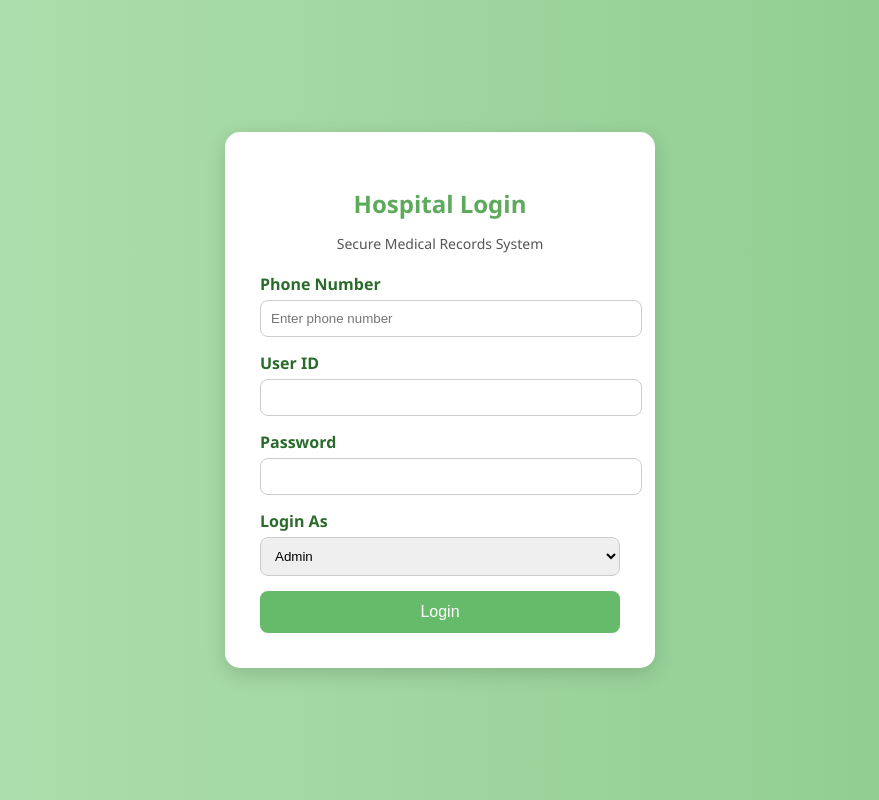
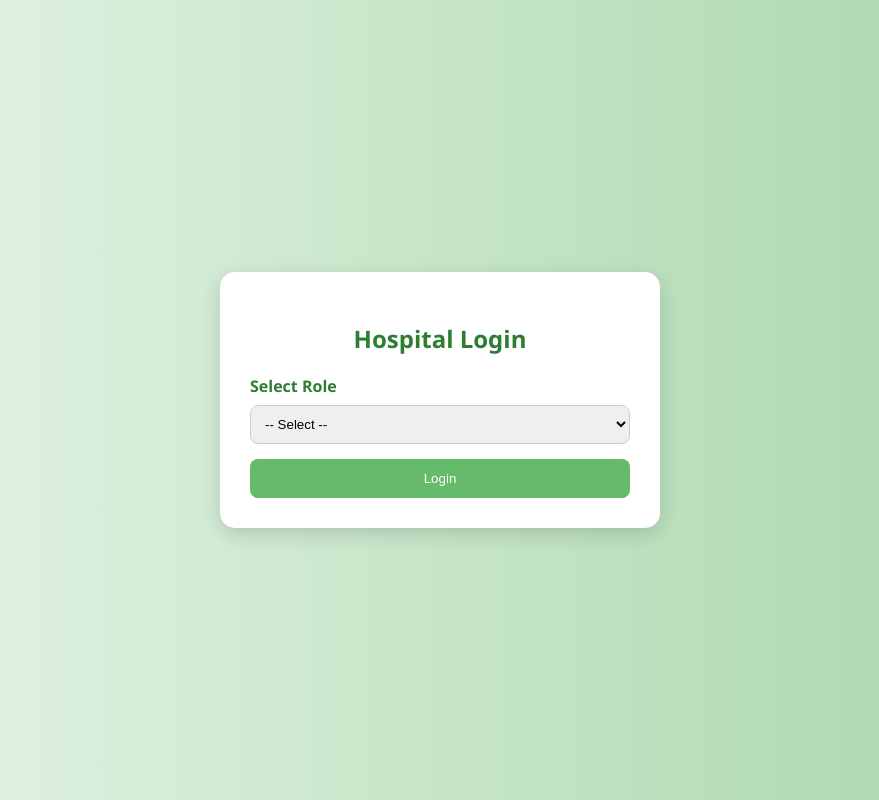
Before and after one commit to Prakrithi-A/MDP_hospital_files, a Flask app: page / in a window 1280 px wide. Shown: the whole page, without its empty margins (200-1079 px from the left). Run offline with Flask 3, Linux system fonts and the light colour scheme.

Commit message:
update app and templates

```diff
--- a/app.py
+++ b/app.py
@@ -3,9 +3,14 @@ import os
 
 app = Flask(__name__)
 
-# Upload folder config
+# ---------------- CONFIG ----------------
+
 UPLOAD_FOLDER = 'uploads'
 app.config['UPLOAD_FOLDER'] = UPLOAD_FOLDER
+
+# create uploads folder if not exists
+if not os.path.exists(UPLOAD_FOLDER):
+    os.makedirs(UPLOAD_FOLDER)
 
 # ---------------- LOGIN ----------------
 
@@ -18,6 +23,17 @@ def handle_login():
     role = request.form.get('role')
     user_id = request.form.get('user_id')
 
+    print("LOGIN:", role, user_id)
+
+    # external → no credentials needed
+    if role == 'external':
+        return redirect(url_for('external'))
+
+    # if no ID entered, give default (for testing)
+    if not user_id:
+        user_id = "guest"
+
+    # redirect based on role
     if role == 'admin':
         return redirect(url_for('admin'))
 
@@ -27,8 +43,7 @@ def handle_login():
     elif role == 'patient':
         return redirect(url_for('patient', patient_id=user_id))
 
-    else:
-        return redirect(url_for('external'))
+    return "Invalid role ❌"
 
 # ---------------- DASHBOARDS ----------------
 
@@ -46,6 +61,8 @@ def doctor(doctor_id):
         if len(parts) >= 2 and parts[1] == doctor_id:
             doctor_files.append(f)
 
+    print("Doctor:", doctor_id, "Files:", doctor_files)
+
     return render_template('doctor_dashboard.html', files=doctor_files, doctor_id=doctor_id)
 
 @app.route('/patient/<patient_id>')
@@ -57,9 +74,7 @@ def patient(patient_id):
         if f.startswith(patient_id + "_"):
             patient_files.append(f)
 
-    print("Patient ID:", patient_id)
-    print("All files:", files)
-    print("Filtered files:", patient_files)
+    print("Patient:", patient_id, "Files:", patient_files)
 
     return render_template('patient_dashboard.html', files=patient_files, patient_id=patient_id)
 
@@ -72,7 +87,7 @@ def external():
 @app.route('/upload', methods=['GET', 'POST'])
 def upload():
     if request.method == 'POST':
-        file = request.files['file']
+        file = request.files.get('file')
         patient_id = request.form.get('patient_id')
         doctor_id = request.form.get('doctor_id')
 
@@ -81,17 +96,19 @@ def upload():
             filepath = os.path.join(app.config['UPLOAD_FOLDER'], filename)
             file.save(filepath)
 
-            return "File uploaded successfully!"
+            return "File uploaded successfully! ✅"
+
+        return "Missing data ❌"
 
     return render_template('upload.html')
 
-# ---------------- DOWNLOAD FILE ----------------
+# ---------------- DOWNLOAD ----------------
 
 @app.route('/uploads/<filename>')
 def uploaded_file(filename):
     return send_from_directory('uploads', filename)
 
-# ---------------- OTHER PAGES ----------------
+# ---------------- OTHER ----------------
 
 @app.route('/doctors')
 def doctors():
--- a/templates/login.html
+++ b/templates/login.html
@@ -6,7 +6,7 @@
     <style>
         body {
             font-family: 'Segoe UI', sans-serif;
-            background: linear-gradient(to right, #B2E0B2, #8CCB8C);
+            background: linear-gradient(to right, #E8F5E9, #A5D6A7);
             height: 100vh;
             margin: 0;
             display: flex;
@@ -14,44 +14,30 @@
             align-items: center;
         }
 
-        .login-container {
+        .container {
             background: white;
-            padding: 35px;
+            padding: 30px;
             border-radius: 15px;
-            width: 360px;
+            width: 380px;
             box-shadow: 0px 6px 20px rgba(0,0,0,0.15);
         }
 
         h2 {
             text-align: center;
-            color: #5DAA5D;
-            margin-bottom: 10px;
-        }
-
-        p.subtitle {
-            text-align: center;
-            color: #555;
-            margin-bottom: 20px;
-            font-size: 14px;
+            color: #2E7D32;
         }
 
         label {
             font-weight: 600;
-            color: #2A6A2A;
+            color: #2E7D32;
         }
 
         input, select {
             width: 100%;
             padding: 10px;
-            margin-top: 5px;
-            margin-bottom: 15px;
+            margin: 8px 0 15px 0;
             border-radius: 8px;
             border: 1px solid #ccc;
-        }
-
-        input:focus, select:focus {
-            outline: none;
-            border-color: #66BB6A;
         }
 
         button {
@@ -60,44 +46,108 @@
             background: #66BB6A;
             border: none;
             color: white;
-            font-size: 16px;
             border-radius: 8px;
             cursor: pointer;
-            transition: 0.3s;
         }
 
         button:hover {
             background: #388E3C;
         }
+    </style>
 
-    </style>
+    <script>
+        function updateForm() {
+            let role = document.getElementById("role").value;
+
+            document.getElementById("patientFields").style.display = "none";
+            document.getElementById("doctorFields").style.display = "none";
+            document.getElementById("adminFields").style.display = "none";
+            document.getElementById("externalMsg").style.display = "none";
+
+            if (role === "patient") {
+                document.getElementById("patientFields").style.display = "block";
+            }
+            else if (role === "doctor") {
+                document.getElementById("doctorFields").style.display = "block";
+            }
+            else if (role === "admin") {
+                document.getElementById("adminFields").style.display = "block";
+            }
+            else {
+                document.getElementById("externalMsg").style.display = "block";
+            }
+        }
+    </script>
 
 </head>
 <body>
 
-<div class="login-container">
+<div class="container">
 
     <h2>Hospital Login</h2>
-    <p class="subtitle">Secure Medical Records System</p>
 
     <form method="POST" action="/login">
 
-        <label>Phone Number</label>
-        <input type="tel" name="phone" placeholder="Enter phone number">
-
-        <label>User ID</label>
-        <input type="text" name="user_id" required>
-
-        <label>Password</label>
-        <input type="password" name="password">
-
-        <label>Login As</label>
-        <select name="role">
+        <label>Select Role</label>
+        <select name="role" id="role" onchange="updateForm()" required>
+            <option value="">-- Select --</option>
             <option value="admin">Admin</option>
             <option value="doctor">Doctor</option>
             <option value="patient">Patient</option>
             <option value="external">External</option>
         </select>
+
+        <!-- PATIENT -->
+        <div id="patientFields" style="display:none;">
+            <label>Username</label>
+            <input type="text" name="username">
+
+            <label>Registered Phone Number</label>
+            <input type="text" name="phone">
+
+            <label>Patient ID</label>
+            <input type="text" name="user_id">
+
+            <label>Password</label>
+            <input type="password" name="password">
+        </div>
+
+        <!-- DOCTOR -->
+        <div id="doctorFields" style="display:none;">
+            <label>Username</label>
+            <input type="text" name="username">
+
+            <label>Registered Phone Number</label>
+            <input type="text" name="phone">
+
+            <label>Doctor ID</label>
+            <input type="text" name="user_id">
+
+            <label>Password</label>
+            <input type="password" name="password">
+        </div>
+
+        <!-- ADMIN -->
+        <div id="adminFields" style="display:none;">
+            <label>Username</label>
+            <input type="text" name="username">
+
+            <label>Admin ID</label>
+            <input type="text" name="user_id">
+
+            <label>Registered Phone Number</label>
+            <input type="text" name="phone">
+
+            <label>Password</label>
+            <input type="password" name="password">
+        </div>
+
+        <!-- EXTERNAL -->
+        <div id="externalMsg" style="display:none;">
+            <p style="text-align:center; color: gray;">
+                External users have no access to records.
+            </p>
+        </div>
 
         <button type="submit">Login</button>
 
```
Also changed, not shown: templates/patient_dashboard.html (+13 -0 lines), templates/all_records.html (added), 1 other file.
